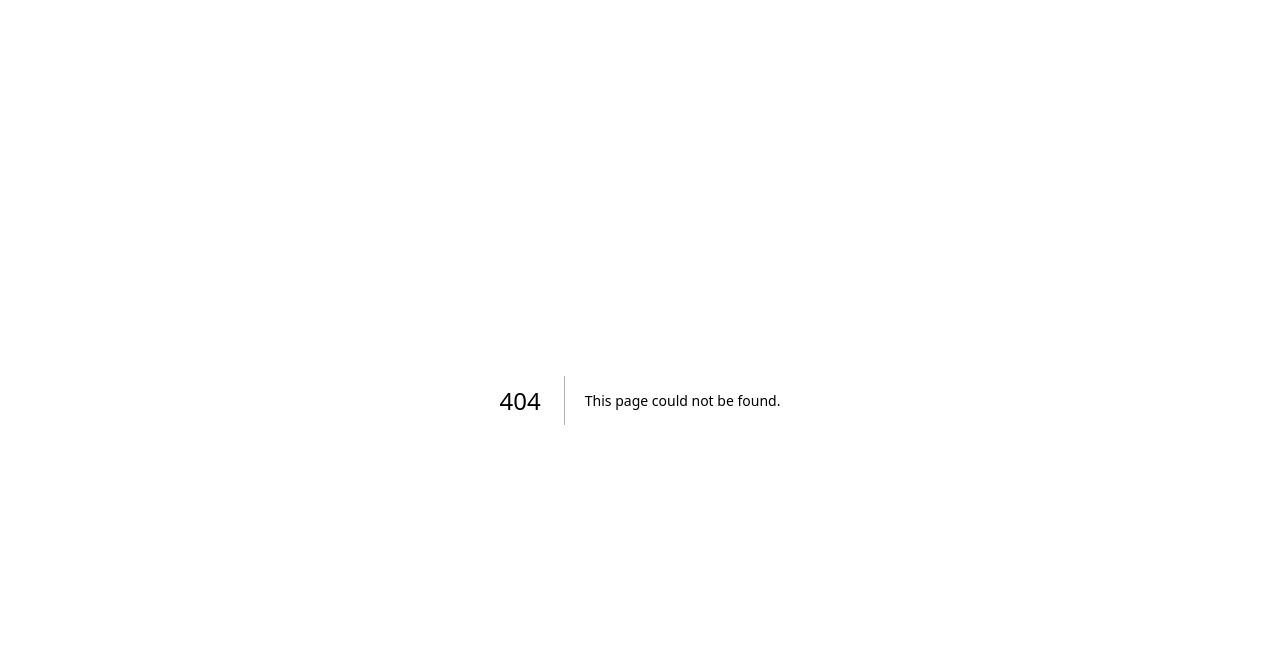
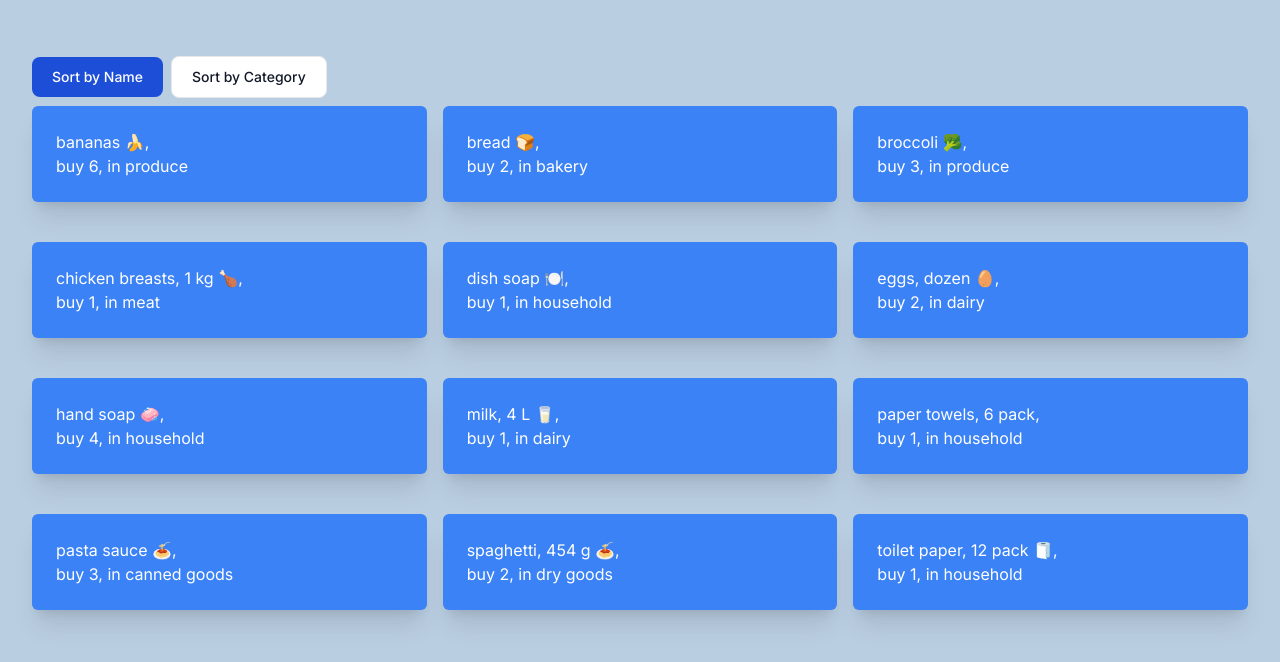
Before and after one commit to Anthony7145/cprg306-assignments, a Next.js app: page /week5 in a window 1280 px wide. Before the commit this address had no page. Shown: the top 662 px of the page. Built offline with nearby package versions, Linux system fonts and the light colour scheme.

Commit message:
Add files via upload

```diff
--- /dev/null
+++ b/app/week5/item-list.js
@@ -0,0 +1,49 @@
+"use client"
+import Item from './item';
+import React, { useState } from 'react';
+import itemsData from './items.json';
+
+
+const ItemList = () => {
+
+  const [sortBy, setSortBy] = useState('name');
+  const [items, setItems] = useState(itemsData);
+
+  const sortedItems = items.map(item => item).sort((a, b) => {
+    if (sortBy === 'name') {
+      return a.name.localeCompare(b.name);
+    } else if (sortBy === 'category') {
+      return a.category.localeCompare(b.category);
+    }
+    return 0;
+  });
+
+  return (
+    <div >
+    <div >
+      <button
+        onClick={() => setSortBy('name')}
+        className={`button-style ${sortBy === 'name' ? 'text-white bg-blue-700 hover:bg-blue-800 focus:ring-4 focus:ring-blue-300 font-medium rounded-lg text-sm px-5 py-2.5 mr-2 mb-2 dark:bg-blue-600 dark:hover:bg-blue-700 focus:outline-none dark:focus:ring-blue-800' :
+         ' py-2.5 px-5 mr-2 mb-2 text-sm font-medium text-gray-900 focus:outline-none bg-white rounded-lg border border-gray-200 hover:bg-gray-100 hover:text-blue-700 focus:z-10 focus:ring-4 focus:ring-gray-200 dark:focus:ring-gray-700 dark:bg-gray-800 dark:text-gray-400 dark:border-gray-600 dark:hover:text-white dark:hover:bg-gray-700'}`}
+        >
+        Sort by Name
+      </button>
+      <button
+        onClick={() => setSortBy('category')}
+        className={`button-style ${sortBy === 'category' ? 'text-white bg-blue-700 hover:bg-blue-800 focus:ring-4 focus:ring-blue-300 font-medium rounded-lg text-sm px-5 py-2.5 mr-2 mb-2 dark:bg-blue-600 dark:hover:bg-blue-700 focus:outline-none dark:focus:ring-blue-800' :
+        ' py-2.5 px-5 mr-2 mb-2 text-sm font-medium text-gray-900 focus:outline-none bg-white rounded-lg border border-gray-200 hover:bg-gray-100 hover:text-blue-700 focus:z-10 focus:ring-4 focus:ring-gray-200 dark:focus:ring-gray-700 dark:bg-gray-800 dark:text-gray-400 dark:border-gray-600 dark:hover:text-white dark:hover:bg-gray-700'}`}
+       >
+        Sort by Category
+      </button>
+    </div>
+
+    <ul className="grid grid-cols-1 md:grid-cols-3 gap-4">
+    {sortedItems.map(item => (
+          <Item key={item.id} name={item.name} quantity={item.quantity} category={item.category} />
+        ))}
+    </ul>
+  </div>
+  );
+};
+
+export default ItemList;
--- /dev/null
+++ b/app/week5/item.js
@@ -0,0 +1,19 @@
+import React from 'react';
+
+
+const Item = ({ name, quantity, category }) => {
+  return (
+
+    <div className="shadow-xl p-6 mb-6 bg-blue-500 rounded-md  text-white">
+    <li>
+      {name},
+    </li>
+    <li> buy {quantity}, in {category}</li>
+
+    </div>
+  );
+};
+
+
+
+export default Item;
--- /dev/null
+++ b/app/week5/items.json
@@ -0,0 +1,74 @@
+[
+  {
+    "id": "1h2GJKH12gkHG31h1H",
+    "name": "milk, 4 L 🥛",
+    "quantity": 1,
+    "category": "dairy"
+  },
+  {
+    "id": "2KJH3k2j3H1k2J3K1H",
+    "name": "bread 🍞",
+    "quantity": 2,
+    "category": "bakery"
+  },
+  {
+    "id": "3h2KJH3k2j3H1k2J3",
+    "name": "eggs, dozen 🥚",
+    "quantity": 2,
+    "category": "dairy"
+  },
+  {
+    "id": "4k2J3K1H2GJKH12gk",
+    "name": "bananas 🍌",
+    "quantity": 6,
+    "category": "produce"
+  },
+  {
+    "id": "5H1h1H2KJH3k2j3H",
+    "name": "broccoli 🥦",
+    "quantity": 3,
+    "category": "produce"
+  },
+  {
+    "id": "6H1k2J3K1H2GJKH1",
+    "name": "chicken breasts, 1 kg 🍗",
+    "quantity": 1,
+    "category": "meat"
+  },
+  {
+    "id": "7gkHG31h1H2KJH3k",
+    "name": "pasta sauce 🍝",
+    "quantity": 3,
+    "category": "canned goods"
+  },
+  {
+    "id": "8j3H1k2J3K1H2GJK",
+    "name": "spaghetti, 454 g 🍝",
+    "quantity": 2,
+    "category": "dry goods"
+  },
+  {
+    "id": "9H12gkHG31h1H2KJ",
+    "name": "toilet paper, 12 pack 🧻",
+    "quantity": 1,
+    "category": "household"
+  },
+  {
+    "id": "10H3k2j3H1k2J3K1",
+    "name": "paper towels, 6 pack",
+    "quantity": 1,
+    "category": "household"
+  },
+  {
+    "id": "11k2J3K1H2GJKH12",
+    "name": "dish soap 🍽️",
+    "quantity": 1,
+    "category": "household"
+  },
+  {
+    "id": "12GJKH12gkHG31h1",
+    "name": "hand soap 🧼",
+    "quantity": 4,
+    "category": "household"
+  }
+]
--- /dev/null
+++ b/app/week5/page.js
@@ -0,0 +1,12 @@
+import ItemList from "./item-list";
+
+
+export default function Page() {
+  return (
+    <main className="bg-[#bacee2] h-screen bg-gray w-full  justify-center  p-8 " >
+      <h1 className="text-4xl font-bold m-6 text-center text-yellow-300">
+      </h1>
+      <ItemList />
+    </main>
+  );
+}
```
